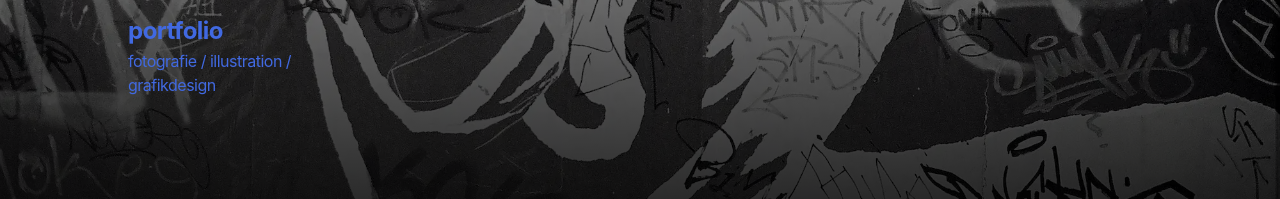
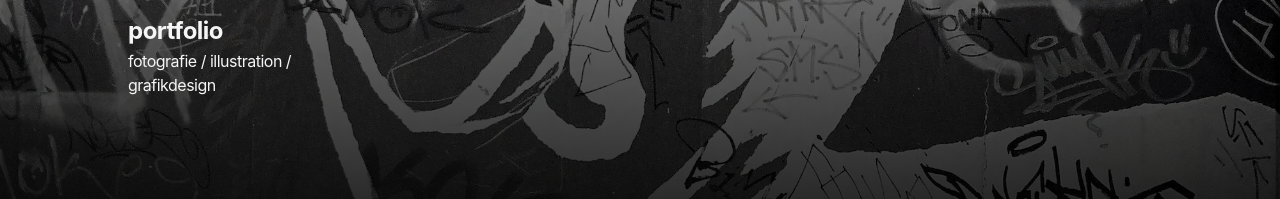
Before and after one commit to s-malaika/s-malaika.github.io, a plain HTML site: page index.html in a window 1280 px wide. Shown: the part 463-662 px from the top of the page. Drawn offline with Linux system fonts and the light colour scheme.

Commit message:
Update style.css
erste website nr 3

```diff
--- a/assets/css/style.css
+++ b/assets/css/style.css
@@ -264,6 +264,6 @@ h1
 background-color: royalblue;
 padding: 16px;}
 
-h2 {color: royalblue;
+h2 {color: whitesmoke;
 margin-top: 16px;}
-p {color: royalblue}
+p {color: whitesmoke}
```
